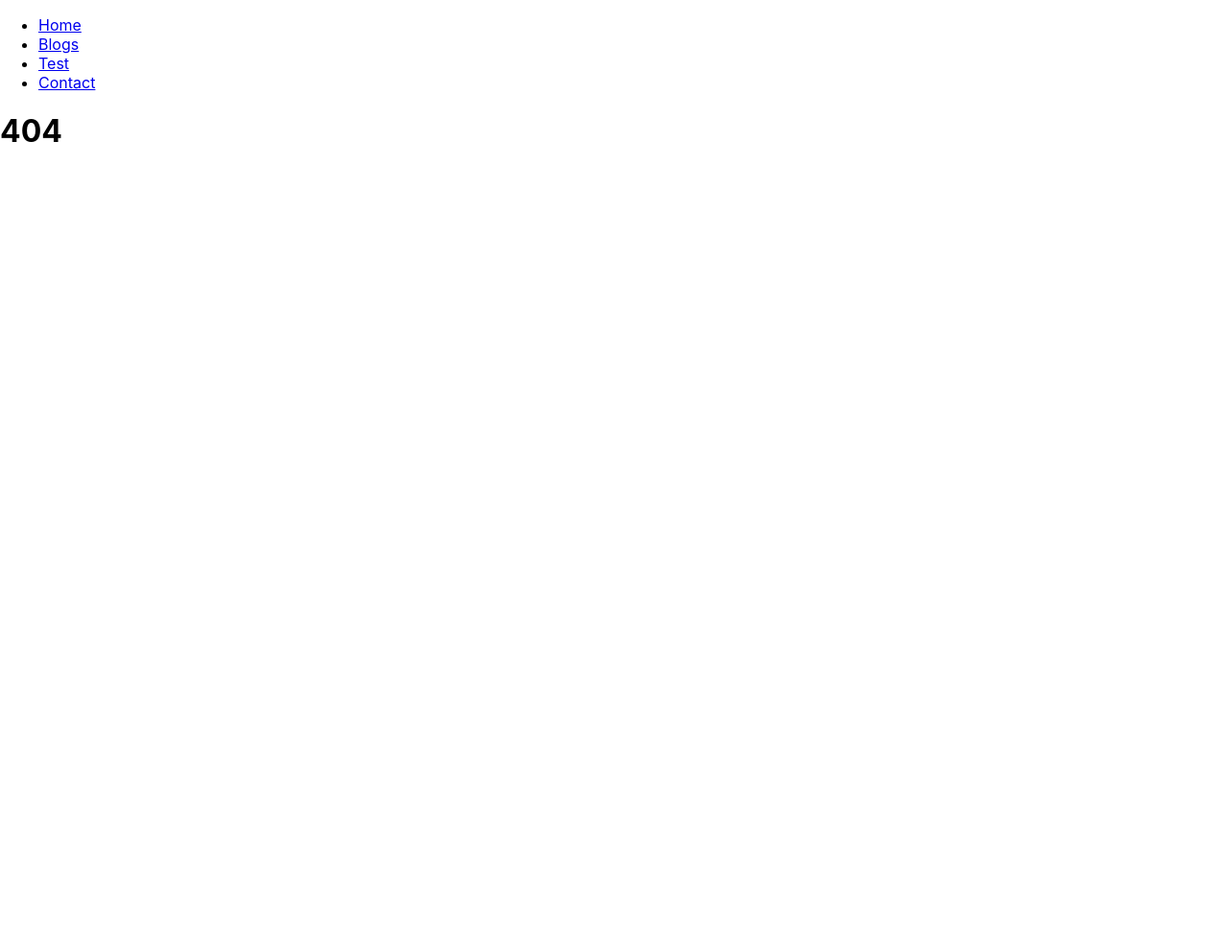
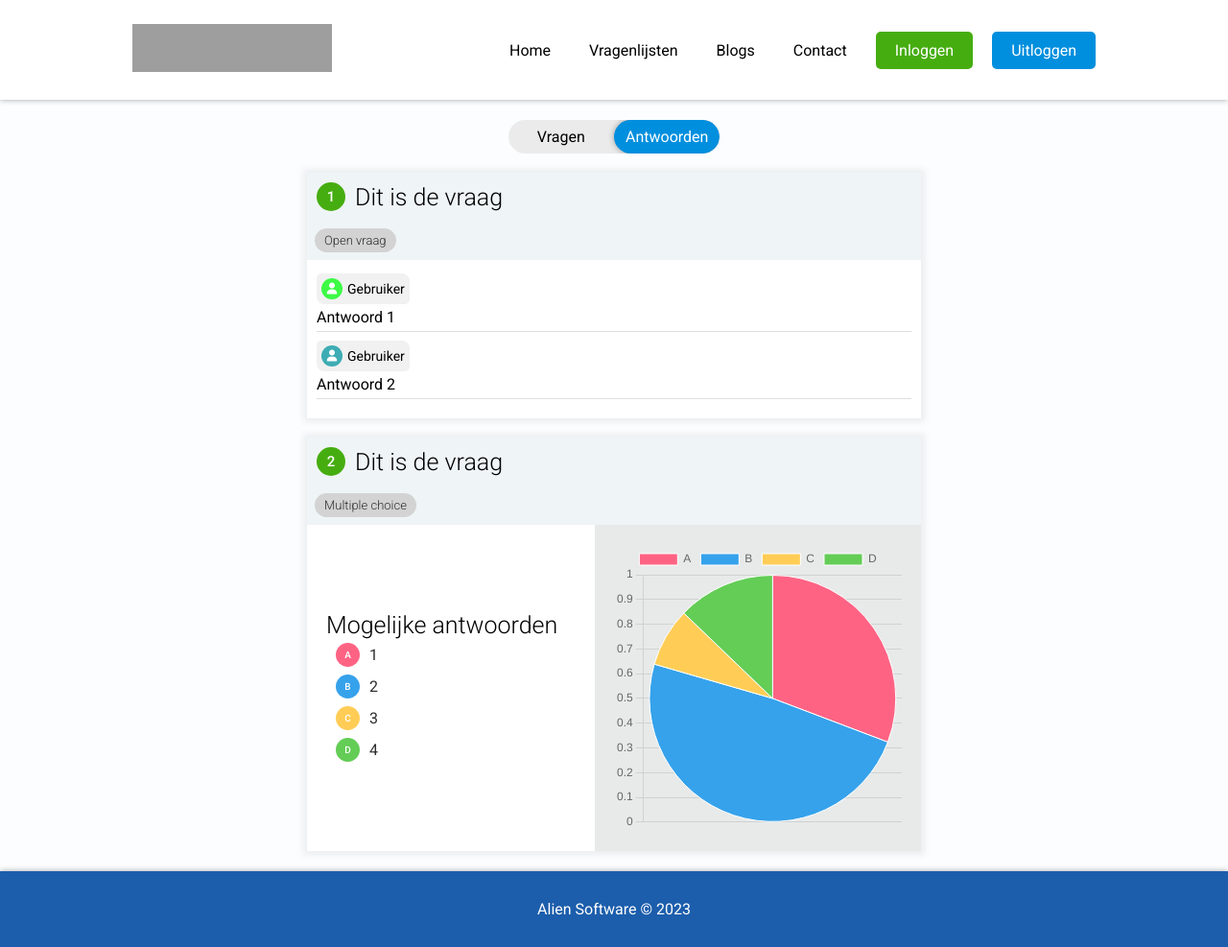
Before and after one commit to Celeste-1064634/w4-new, a React app in the folder frontend/: page /antwoorden in a window 1280 px wide. Before the commit this address had no page. Shown: the whole page at 96% size. Before the commit the page ends 800 px from the top, so only its background shows below. Built offline with nearby package versions, Linux system fonts and the light colour scheme; grey boxes are pictures that could not be loaded.

Commit message:
FEATURE: added header and awnser page

```diff
--- a/frontend/package.json
+++ b/frontend/package.json
@@ -7,6 +7,7 @@
     "@testing-library/jest-dom": "^5.16.5",
     "@testing-library/react": "^13.4.0",
     "@testing-library/user-event": "^13.5.0",
+    "chart.js": "^4.2.1",
     "react": "^18.2.0",
     "react-dom": "^18.2.0",
     "react-scripts": "5.0.1",
--- a/frontend/public/index.html
+++ b/frontend/public/index.html
@@ -24,6 +24,7 @@
       work correctly both with client-side routing and a non-root public URL.
       Learn how to configure a non-root public URL by running `npm run build`.
     -->
+    <script src="https://kit.fontawesome.com/a076d05399.js" crossorigin="anonymous"></script>
     <title>React App</title>
   </head>
   <body>
--- a/frontend/src/index.js
+++ b/frontend/src/index.js
@@ -3,9 +3,9 @@ import { BrowserRouter, Routes, Route } from "react-router-dom";
 import Layout from "./pages/Layout";
 import Home from "./pages/Home";
 import Blogs from "./pages/Blogs";
-import Test from "./pages/Test";
 import Contact from "./pages/Contact";
 import NoPage from "./pages/NoPage";
+import Awnsers from "./pages/Awnsers";
 import "./main.css";
 
 export default function App() {
@@ -15,8 +15,8 @@ export default function App() {
         <Route path="/" element={<Layout />}>
           <Route index element={<Home />} />
           <Route path="blogs" element={<Blogs />} />
+          <Route path="antwoorden" element={<Awnsers />} />
           <Route path="contact" element={<Contact />} />
-          <Route path="test" element={<Test />} />
           <Route path="*" element={<NoPage />} />
         </Route>
       </Routes>
--- a/frontend/src/main.css
+++ b/frontend/src/main.css
@@ -1,8 +1,236 @@
+@import url('https://fonts.googleapis.com/css2?family=Open+Sans&family=Poppins:wght@200&family=Roboto+Condensed&family=Roboto+Mono:wght@100;400&family=Roboto:wght@100;300;400;500;700&family=Space+Mono&display=swap');
+
+
+* {
+	margin: 0;
+}
+
 body {
-  margin: 0;
-  font-family: -apple-system, BlinkMacSystemFont, 'Segoe UI', 'Roboto', 'Oxygen',
-    'Ubuntu', 'Cantarell', 'Fira Sans', 'Droid Sans', 'Helvetica Neue',
-    sans-serif;
-  -webkit-font-smoothing: antialiased;
-  -moz-osx-font-smoothing: grayscale;
+	margin: 0;
+	font-family: 'Roboto', arial, sans-serif;
+	-webkit-font-smoothing: antialiased;
+	-moz-osx-font-smoothing: grayscale;
+	background-color: #fbfdff;
+	padding-top: 105px;
+	min-height: calc(100vh - 205px);
+	padding-bottom: 100px;
+	position: relative;
 }
+
+h1{
+	font-size: 40px;
+	font-weight: 400;
+}
+
+h2{
+	font-size: 30px;
+	font-weight: 400;
+}
+
+h3{
+	font-size: 25px;
+	font-weight: 300;
+}
+
+p{
+	color: #2d2d2d
+}
+
+.blue{
+	color: #1c5eac;
+}
+
+.light-shadow{
+	box-shadow: 0px 0px 6px 4px rgb(92 92 92 / 9%);
+}
+
+.main-header {
+	width: 100%;
+	box-sizing: border-box;
+	box-shadow: 0 0 6px rgba(0, 0, 0, .35);
+	background-color: white;
+	margin: 0;
+	position: fixed;
+	top: 0;
+}
+
+.main-footer {
+	width: 100%;
+	box-sizing: border-box;
+	box-shadow: 0 0 6px rgba(0, 0, 0, .35);
+	background-color: white;
+	margin: 0;
+	padding: 30px;
+	/* margin-top: 80px; */
+	text-align: center;
+	background-color: #1c5eac;
+	color: white;
+	position: absolute;
+	bottom: 0;
+}
+
+.header-content{
+	display: flex;
+	padding: 20px 0;
+	justify-content: space-between;
+}
+
+.header-items {
+	display: flex;
+}
+
+.header-items>li {
+	list-style: none;
+	padding: 10px;
+	display: flex;
+    align-items: center;
+}
+
+.header-link {
+	text-decoration: none;
+	color: black;
+	transition: .2s;
+	padding: 5px 10px;
+}
+
+.header-link:hover, .header-link.active{
+	scale: 1.15;
+	color: #46ad10;
+	border-radius: 50px;
+	background-color: rgb(234, 238, 247);
+}
+
+.header-link.active{
+	color: #1c5eac;
+}
+
+.section {
+	padding: 40px 80px;
+	margin: 20px auto;
+	box-sizing: border-box;
+
+}
+
+.button-1{
+	text-decoration: none;
+	color: white;
+	padding: 10px 20px;
+	border-radius: 5px;
+	background-color: #46ad10;
+	transition: .2s;
+}
+
+.button-2{
+	text-decoration: none;
+	color: white;
+	padding: 10px 20px;
+	border-radius: 5px;
+	background-color: #008fde;
+	transition: .2s;
+}
+
+.button-1:hover, .button-2:hover{
+	box-shadow: inset 0 0 0 100px rgba(0, 0, 0, 0.123);
+}
+
+.bg-grey{
+	background-color: #e8eaea;
+}
+.bg-light-grey{
+	background-color: #eff4f6;
+}
+
+.bg-white{
+	background-color: white;
+}
+
+.secondary-nav{
+	display: grid;
+	grid-template-columns: 1fr 1fr;
+	text-align: center;
+	justify-content: center;
+	/* padding: 10px 20px; */
+	width: max-content;
+	margin: 20px auto;
+	background-color: rgb(235, 235, 235);
+	border-radius: 30px;
+	box-sizing: border-box;
+	overflow: hidden;
+
+}
+
+.secondary-nav-item{
+	padding: 8px 12px;
+	text-decoration: none;
+	color: black;
+	transition: 0.2s;
+}
+
+.secondary-nav-item.active{
+	background-color: #008fde;
+	color: white;
+	border-radius: 30px;
+	box-shadow: 0 0 6px rgba(0, 0, 0, .35);
+
+}
+/* Use these containers as parent container */
+.auto-container{
+	min-width: 300px;
+	width: max-content;
+	margin: 0px auto;
+}
+
+.small-container{
+	width: 50%;
+	margin: 0px auto;
+}
+
+.medium-container{
+	width: 65%;
+	margin: 0px auto;
+}
+
+.large-container{
+	width: 80%;
+	margin: 0px auto;
+}
+
+.full-container{
+	width: 100%;
+	margin: 0px auto;
+}
+
+.center{
+	display: flex;
+	justify-content: center;
+	align-items: center;
+	flex-direction: column;
+}
+
+.justify-center{
+	display: flex;
+	justify-content: center;
+}
+
+.column{
+	flex-direction: column;
+}
+
+.grid-halves{
+	display: grid;
+	grid-template-columns: 1fr 1fr;
+}
+
+.grid-part{
+	padding: 20px;
+}
+
+.label{
+	padding: 5px 10px;
+	background-color: lightgrey;
+	width: max-content;
+	border-radius: 30px;
+	font-size: 13px;
+	margin: 8px;
+	font-weight: 300;
+}
--- /dev/null
+++ b/frontend/src/pages/Awnsers.css
@@ -0,0 +1,78 @@
+.question-box{
+	padding: 10px;
+	display: flex;
+	align-items: center;
+	gap: 10px;
+}
+
+.question-number{
+	font-size: 15px;
+	width: 30px;
+	height: 30px;
+	color: white;
+	border-radius: 30px;
+	background-color: #46ad10;
+	display: flex;
+	justify-content: center;
+	align-items: center;
+	font-weight: 500;
+}
+
+.awnsers{
+	padding: 5px 10px;
+	padding-bottom: 20px;
+	margin-bottom: 20px;
+}
+
+.awnser-row{
+    display: flex;
+    gap: 10px;
+    align-items: center;
+    margin: 4px 0;
+    padding-left: 10px;
+}
+
+.awnser-letter{
+    font-size: 10px;
+	width: 25px;
+	height: 25px;
+	color: white;
+	border-radius: 30px;
+	background-color: rgb(223, 223, 223);
+	display: flex;
+	justify-content: center;
+	align-items: center;
+	font-weight: 500;
+}
+
+.awnser-item{
+	border-bottom: 1px solid rgb(223, 223, 223);
+	padding: 5px 0;
+}
+
+.user-part{
+	display: flex;
+	gap: 5px;
+	justify-content: center;
+	align-items: center;
+	width: max-content;
+	margin: 4px 0;
+	font-size: 14px;
+	padding: 5px;
+	border-radius: 5px 8px;
+	/* border-bottom: 2px solid rgb(231, 231, 231); */
+	background-color: rgb(241, 241, 241);
+}
+
+.user-icon{
+	font-size: 12px;
+	display: flex;
+	justify-content: center;
+	align-items: center;
+	border: 1px solid transparent;
+	border-radius: 100px;
+	height: 10px;
+	width: 10px;
+	padding: 5px;
+	color: white;
+}
--- /dev/null
+++ b/frontend/src/pages/Awnsers.js
@@ -0,0 +1,91 @@
+import { NavLink } from "react-router-dom";
+import { React, useEffect}  from "react";
+import "./Awnsers.css";
+import Chart from 'chart.js/auto';
+
+const Contact = () => {
+    function getColor(){
+        const randomBetween = (min, max) => min + Math.floor(Math.random() * (max - min + 1));
+        return `rgb(${randomBetween(0, 255)},${randomBetween(0, 255)},${randomBetween(0, 255)})`; // Collect all to a css color string
+    }
+
+    useEffect(() => {
+        const ctx = document.getElementById('myChart');
+
+        const chart = new Chart(ctx, {
+            type: 'pie',
+            data: {
+            labels: ['A', 'B', 'C', 'D'],
+            datasets: [{
+                label: 'Aantal gekozen',
+                data: [12, 19, 3, 5],
+                backgroundColor: [
+                    'rgb(255, 99, 132)',
+                    'rgb(54, 162, 235)',
+                    'rgb(255, 205, 86)',
+                    'rgb(100, 205, 86)',
+                  ],
+                borderWidth: 1
+            }]
+            },
+            options: {
+            scales: {
+                y: {
+                beginAtZero: true
+                }
+            }
+            }
+        });
+    }, []);
+
+
+    return (
+        <section>
+            <div className="secondary-nav">
+                <NavLink to="/vragen" className={({ isActive, isPending }) => isPending ? "secondary-nav-item" : isActive ? "secondary-nav-item active" : "secondary-nav-item"}
+                >Vragen</NavLink>
+                <NavLink to="/antwoorden" className={({ isActive, isPending }) => isPending ? "secondary-nav-item" : isActive ? "secondary-nav-item active" : "secondary-nav-item"}
+                >Antwoorden</NavLink>
+            </div>
+            <div className="small-container">
+                <div className="bg-light-grey light-shadow">
+                    <h3 className="question-box"><span className="question-number">1</span>Dit is de vraag</h3>
+                    <p className="label">Open vraag</p>
+                    <div className="bg-white awnsers">
+
+                        <div className="awnser-item">
+                            <div className="user-part"><i style={{backgroundColor: getColor() }} className="fa fa-solid fa-user user-icon"></i>Gebruiker</div>
+                            Antwoord 1
+                        </div>
+                        <div className="awnser-item">
+                            <div className="user-part"><i style={{backgroundColor: getColor() }} className="fa fa-solid fa-user user-icon"></i>Gebruiker</div>
+                            Antwoord 2
+                        </div>
+                    </div>
+                </div>
+
+                <div className="bg-light-grey light-shadow">
+                    <h3 className="question-box"><span className="question-number">2</span>Dit is de vraag</h3>
+                    <p className="label">Multiple choice</p>
+                    <div className="grid-halves">
+                        <div className="grid-part bg-white justify-center column">
+                            <h3>Mogelijke antwoorden</h3>
+                            <p className="awnser-row" ><span style={{backgroundColor: "rgb(255, 99, 132)"}} className="awnser-letter">A</span> 1</p>
+                            <p className="awnser-row" ><span style={{backgroundColor: "rgb(54, 162, 235)"}} className="awnser-letter">B</span>2</p>
+                            <p className="awnser-row" ><span style={{backgroundColor: "rgb(255, 205, 86)"}} className="awnser-letter">C</span>3</p>
+                            <p className="awnser-row" ><span style={{backgroundColor: "rgb(100, 205, 86)"}} className="awnser-letter">D</span>4</p>
+                        </div>
+                        <div className="grid-part bg-grey">
+                        <div>
+                            <canvas id="myChart"></canvas>
+                        </div>
+                        </div>
+                    </div>
+                </div>
+            </div>
+        </section>
+
+    );
+};
+
+export default Contact;
--- a/frontend/src/pages/Home.js
+++ b/frontend/src/pages/Home.js
@@ -1,33 +1,71 @@
 import React, { useEffect, useState } from "react";
+import { Link } from "react-router-dom";
+
 
 const Home = () => {
-  	const [students, setStudents] = useState([])
+  	// const [students, setStudents] = useState([])
 
-	const fetchStudentData = () => {
-		fetch("/data")
-			.then(response => {
-				return response.json()
-		  	})
-		  	.then(data => {
-				setStudents(data)
-		  	})
-	}
+	// const fetchStudentData = () => {
+	// 	fetch("/data")
+	// 		.then(response => {
+	// 			return response.json()
+	// 	  	})
+	// 	  	.then(data => {
+	// 			setStudents(data)
+	// 	  	})
+	// }
 
-	useEffect(() => {
-		fetchStudentData()
-	}, [])
+	// useEffect(() => {
+	// 	fetchStudentData()
+	// }, [])
 
 	return (
-		<div>
+		<section>
+			<div className="medium-container">
+				<div className="section bg-grey">
 					<h1>Home</h1>
-			{students.length > 0 && (
+					<h2 className="blue">Home</h2>
+					<h3>Home</h3>
+					{/* {students.length > 0 && (
 						<ul>
 						{students.map(user => (
 							<li key={user}>{user}</li>
 						))}
 						</ul>
-			)}
+					)} */}
+					<Link to="/antwoorden">
+						Antwoord pagina
+					</Link>
 				</div>
+
+				<div className="section bg-light-grey">
+					<p>Home</p>
+				</div>
+			</div>
+			<div className="auto-container bg-grey">
+				<div className="section">automatische breedte</div>
+			</div>
+			<div className="small-container bg-grey">
+				<div className="section">small</div>
+			</div>
+			<div className="medium-container bg-grey">
+				<div className="section">medium</div>
+			</div>
+
+			<div className="large-container  bg-light-grey">
+				<div className="section center">
+					<h2 className="blue">Home</h2>
+					<p>text</p>
+				</div>
+			</div>
+			<div className="full-container bg-grey">
+				<div className="section center">
+					<h2 className="blue">Home</h2>
+					<p>text</p>
+				</div></div>
+		</section>
+
+
 	);
 };
 
--- a/frontend/src/pages/Layout.js
+++ b/frontend/src/pages/Layout.js
@@ -1,26 +1,46 @@
-import { Outlet, Link } from "react-router-dom";
+import { Outlet, Link, NavLink } from "react-router-dom";
 
 const Layout = () => {
 	return (
 		<>
-      <nav>
-        <ul>
+			<nav className="main-header">
+				<div className="large-container">
+					<div className="header-content">
+						<Link className="header-link" to="/">
+							<img alt="logo" width="208" height="50" src="https://www.dyflexis.com/nl/wp-content/uploads/2019/04/logo-dyflexis-2.svg"></img>
+						</Link>
+						<ul className="header-items">
 							<li>
-            <Link to="/">Home</Link>
+								<NavLink className={({ isActive, isPending }) => isPending ? "pending header-link" : isActive ? "header-link active" : "header-link"}
+  								to="/">Home</NavLink>
 							</li>
 							<li>
-            <Link to="/blogs">Blogs</Link>
+								<NavLink className={({ isActive, isPending }) => isPending ? "pending header-link" : isActive ? "header-link active" : "header-link"}
+								to="/vragenlijsten">Vragenlijsten</NavLink>
 							</li>
 							<li>
-            <Link to="/test">Test</Link>
+								<NavLink className={({ isActive, isPending }) => isPending ? "pending header-link" : isActive ? "header-link active" : "header-link"}
+								to="/blogs">Blogs</NavLink>
 							</li>
 							<li>
-            <Link to="/contact">Contact</Link>
+								<NavLink className={({ isActive, isPending }) => isPending ? "pending header-link" : isActive ? "header-link active" : "header-link"}
+								 to="/contact">Contact</NavLink>
+							</li>
+							<li>
+								<NavLink className="button-1" to="/inloggen">Inloggen</NavLink>
+							</li>
+							<li>
+								<NavLink className="button-2" to="/uitloggen">Uitloggen</NavLink>
 							</li>
 						</ul>
+					</div>
+				</div>
+
 			</nav>
-
 			<Outlet />
+			<footer className="main-footer">
+				Alien Software &#169; 2023
+			</footer>
 		</>
 	)
 };
--- a/frontend/src/pages/Test.js
+++ /dev/null
@@ -1,47 +0,0 @@
-// Importing modules
-import React, { useState, useEffect } from "react";
-import "./Test.css";
-
-function Test() {
-    // usestate for setting a javascript
-    // object for storing and using data
-    const [data, setdata] = useState({
-        name: "",
-        age: 0,
-        date: "",
-        programming: "",
-    });
-
-    // Using useEffect for single rendering
-    useEffect(() => {
-        // Using fetch to fetch the api from
-        // flask server it will be redirected to proxy
-        fetch("/data").then((res) =>
-            res.json().then((data) => {
-                // Setting a data from api
-                setdata({
-                    name: data.Name,
-                    age: data.Age,
-                    date: data.Date,
-                    programming: data.programming,
-                });
-            })
-        );
-    }, []);
-
-    return (
-        <div className="App">
-            <header className="App-header">
-                <h1>React and flask</h1>
-                {/* Calling a data from setdata for showing */}
-                <p>{data.name}</p>
-                <p>{data.age}</p>
-                <p>{data.date}</p>
-                <p>{data.programming}</p>
-
-            </header>
-        </div>
-    );
-}
-
-export default Test;
```
Also changed, not shown: frontend/src/pages/Test.css (deleted, +0 -38 lines), frontend/public/favicon.ico, 1 other file. Lines whose indentation alone changed are shown as unchanged.
